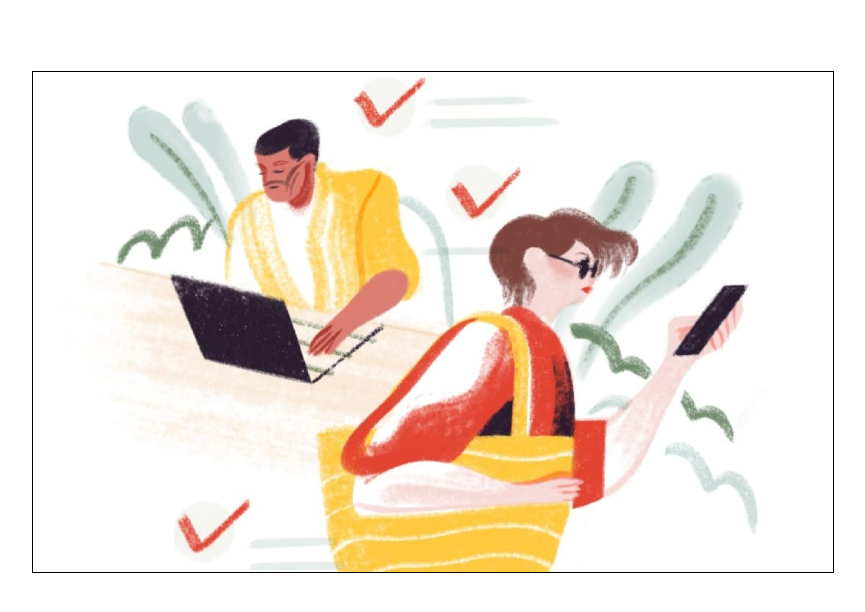
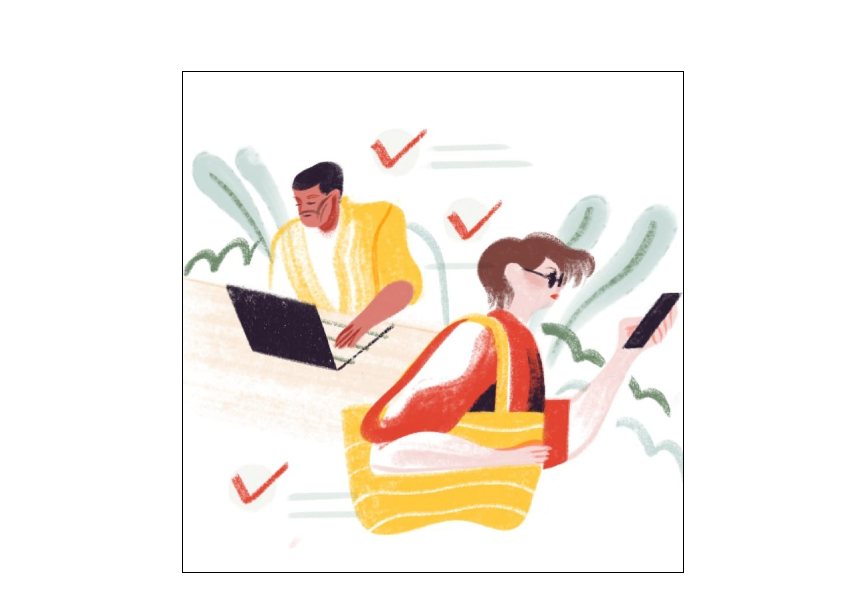
Before and after one commit to Josee-cmd/TO-DO, a website: page View/index.html in a window 1280 px wide. Shown: the whole page, without its empty margins (207-1072 px from the left). Drawn offline with Linux system fonts and the light colour scheme.

Commit message:
Completado-FlexBox

```diff
--- a/Sass/styles.scss
+++ b/Sass/styles.scss
@@ -1,9 +1,9 @@
 @use 'MixinFunc';
 body{
     @include MixinFunc.create-flexbox(center);
-    @media (min-width:400px) {
+    @media (max-width:400px) {
         .main{
-           @include MixinFunc.sizeContainer(800px,500px)
+           @include MixinFunc.sizeContainer(400px,400px)
         }
     }
 }
```
Also changed, not shown: Css/styles.css.
